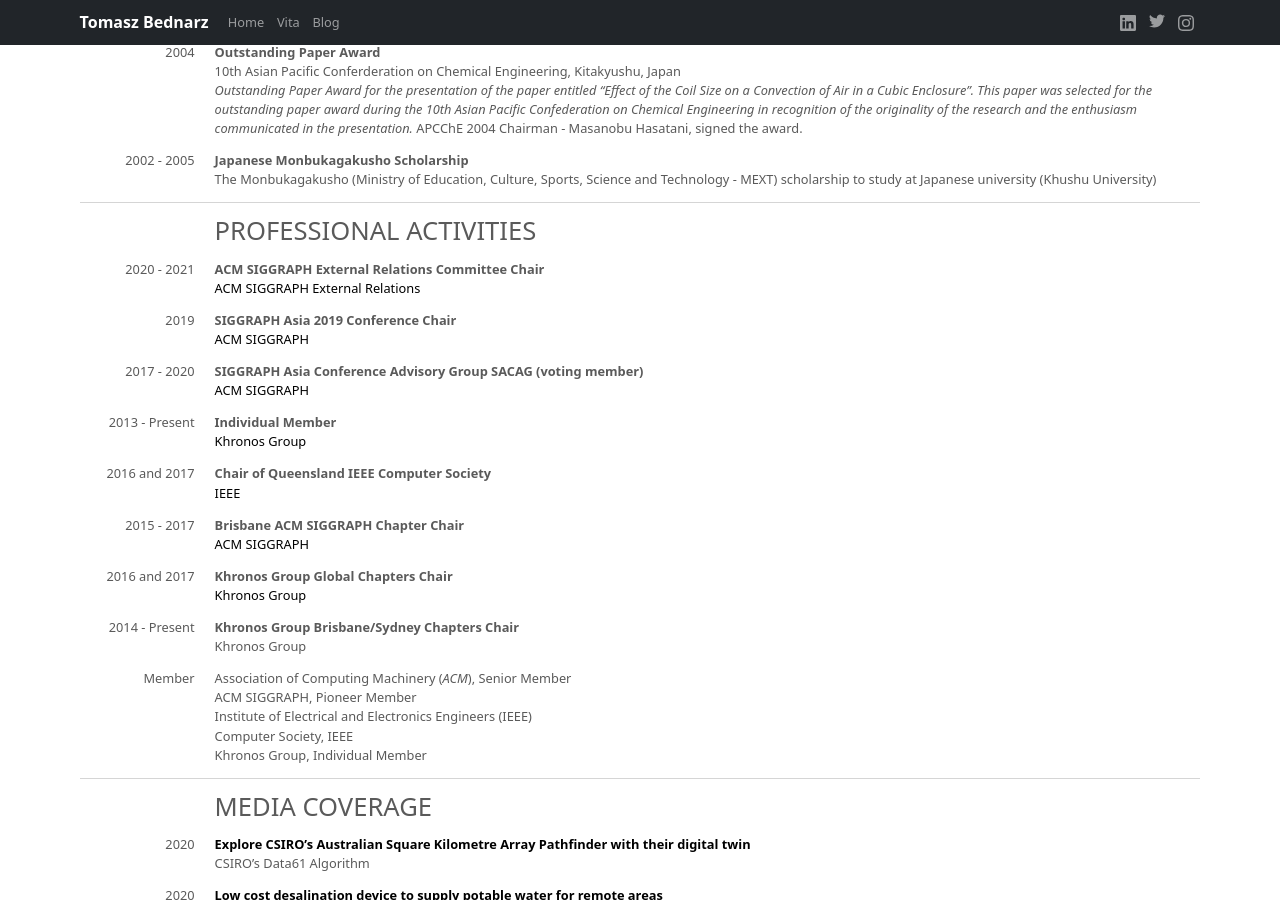
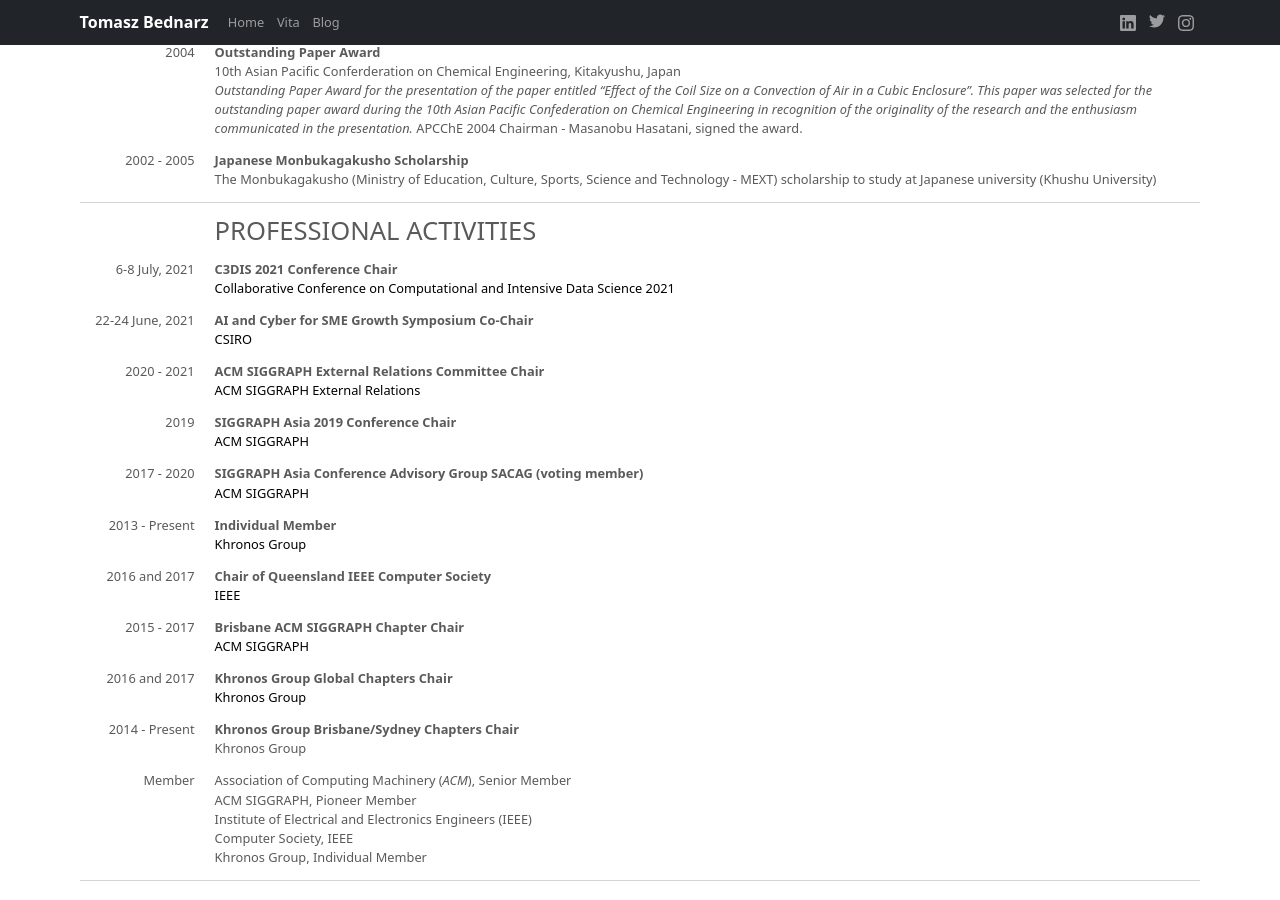
Before and after one commit to tomaszbednarz/tomaszbednarz.github.io, a Jekyll site: the page built from _pages/vita.md, in a window 1280 px wide and 900 px high, scrolled down 2565 px. Built offline with Jekyll 4.4.1, drawn with Linux system fonts in a browser that asks for light colours.

Commit message:
c3dis and ai conf

```diff
--- a/_data/vita.yml
+++ b/_data/vita.yml
@@ -246,6 +246,16 @@
     description:
 
 professional-activities:
+  - name: C3DIS 2021 Conference Chair
+    body: Collaborative Conference on Computational and Intensive Data Science 2021
+    time: 6-8 July, 2021
+    url: http://www.c3dis.com/
+    description:
+  - name: AI and Cyber for SME Growth Symposium Co-Chair
+    body: CSIRO
+    time: 22-24 June, 2021
+    url: https://wp.csiro.au/ai-cyber/
+    description:
   - name: ACM SIGGRAPH External Relations Committee Chair
     body: ACM SIGGRAPH External Relations
     time: 2020 - 2021
```
